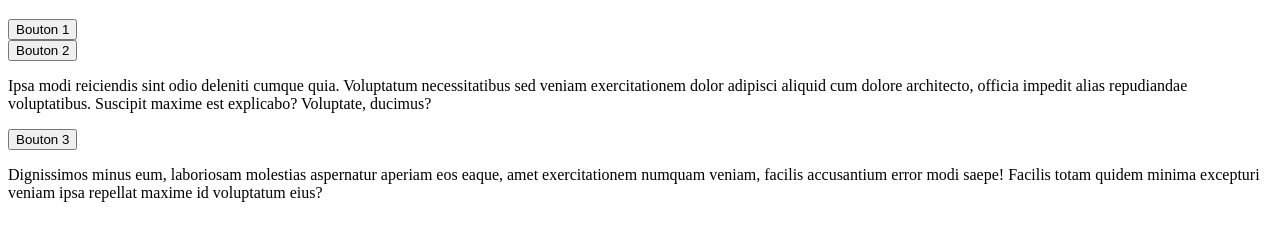
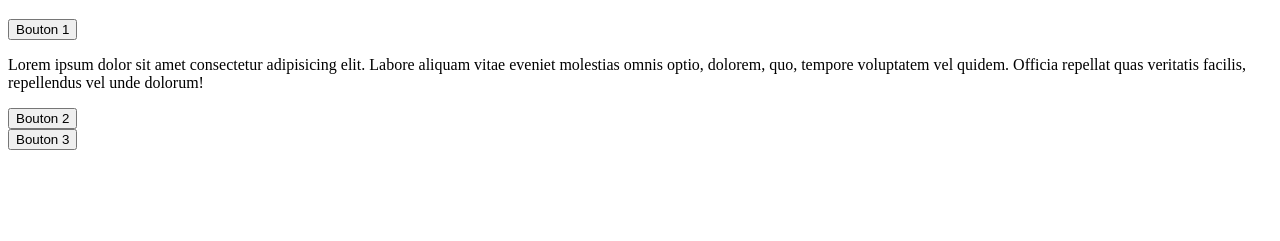
Before and after one commit to MMI-SAE-105/2023-r113-tp3-accordeons-tasnimkbl, a plain HTML site: page 02-accordeon-nombre.html in a window 1280 px wide. Both pictures are taken after a click on the button "Bouton 1". Shown: the part 61-302 px from the top of the page. Drawn offline with nearby package versions, Linux system fonts and the light colour scheme.

Commit message:
modif boutons

```diff
--- a/02-accordeon-nombre.html
+++ b/02-accordeon-nombre.html
@@ -10,24 +10,24 @@
 
 <body>
   <h1>Accordéon mémorisant par un nombre l'élèment ouvert</h1>
-  <div class="accordeon">
+  <div class="accordeon" x-data="{ openSection: null }">
     <section x-data="isOpen1">
-      <button>Bouton 1</button>
-      <p x-show="openSection === 2" x-transition.delay.250ms>orem ipsum dolor sit amet consectetur adipisicing elit. Labore aliquam vitae eveniet molestias omnis optio,
-        dolorem, quo, tempore voluptatem vel quidem. Officia repellat quas veritatis facilis, repellendus vel unde
-        dolorum!</p>
+      <button @click="openSection === 1 ? openSection = null : openSection = 1">Bouton 1</button>
+      <p x-show="openSection === 1" x-transition.delay.250ms>Lorem ipsum dolor sit amet consectetur adipisicing elit. Labore
+        aliquam vitae eveniet molestias omnis optio, dolorem, quo, tempore voluptatem vel quidem. Officia repellat quas
+        veritatis facilis, repellendus vel unde dolorum!</p>
       </section>
       <section>
-      <button>Bouton 2</button>
-      <p x-show="openSection === 2" x-transition.delay.250ms>Ipsa modi reiciendis sint odio deleniti cumque quia. Voluptatum necessitatibus sed veniam exercitationem dolor
-        adipisci aliquid cum dolore architecto, officia impedit alias repudiandae voluptatibus. Suscipit maxime est
-        explicabo? Voluptate, ducimus?</p>
+        <button @click="openSection === 2 ? openSection = null : openSection = 2">Bouton 2</button>
+        <p x-show="openSection === 2" x-transition.delay.250ms>Ipsa modi reiciendis sint odio deleniti cumque quia. Voluptatum
+          necessitatibus sed veniam exercitationem dolor adipisci aliquid cum dolore architecto, officia impedit alias
+          repudiandae voluptatibus. Suscipit maxime est explicabo? Voluptate, ducimus?</p>
       </section>
       <section>
-      <button>Bouton 3</button>
-      <p x-show="openSection === 2" x-transition.delay.250ms>Dignissimos minus eum, laboriosam molestias aspernatur aperiam eos eaque, amet exercitationem numquam veniam,
-        facilis accusantium error modi saepe! Facilis totam quidem minima excepturi veniam ipsa repellat maxime id
-        voluptatum eius?</p>
+        <button @click="openSection === 3 ? openSection = null : openSection = 3">Bouton 3</button>
+        <p x-show="openSection === 3" x-transition.delay.250ms>Dignissimos minus eum, laboriosam molestias aspernatur aperiam
+          eos eaque, amet exercitationem numquam veniam, facilis accusantium error modi saepe! Facilis totam quidem minima
+          excepturi veniam ipsa repellat maxime id voluptatum eius?</p>
       </section>
       </div>
       </body>
```
Lines whose indentation alone changed are shown as unchanged.
